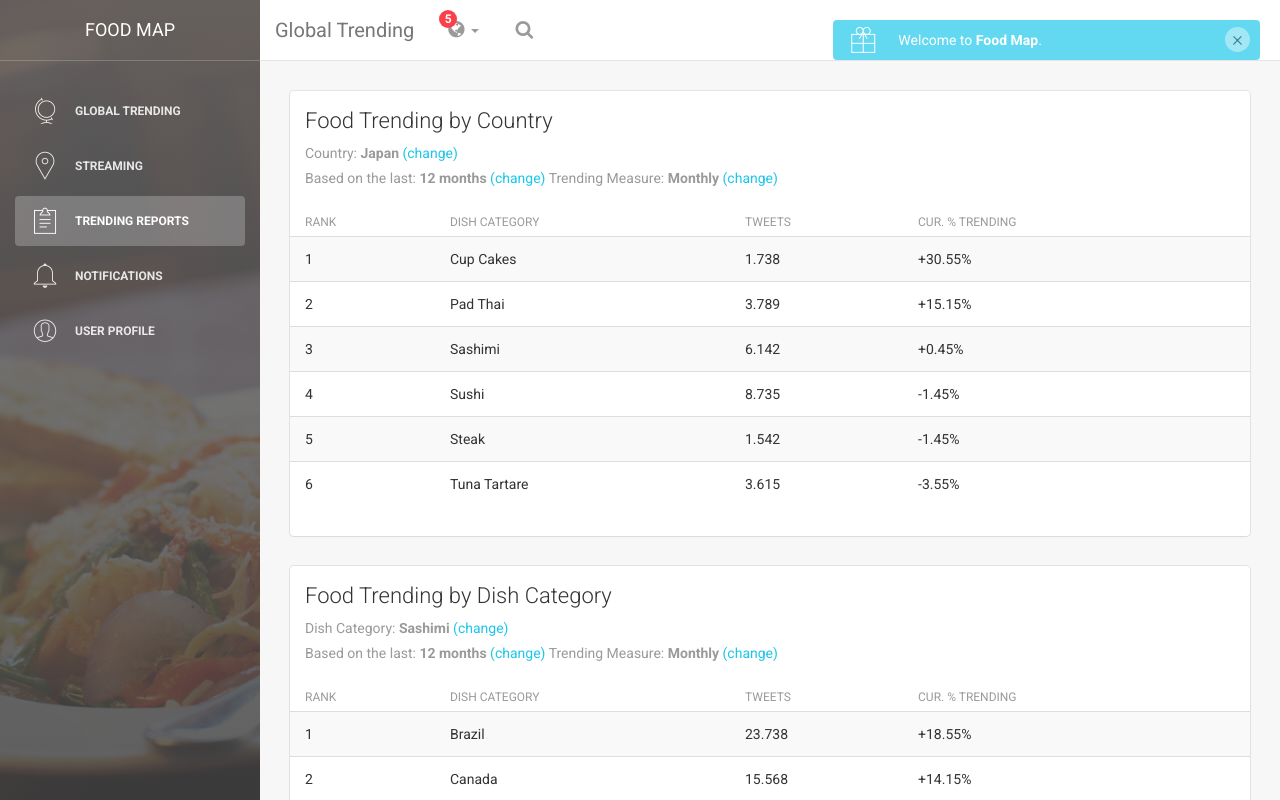
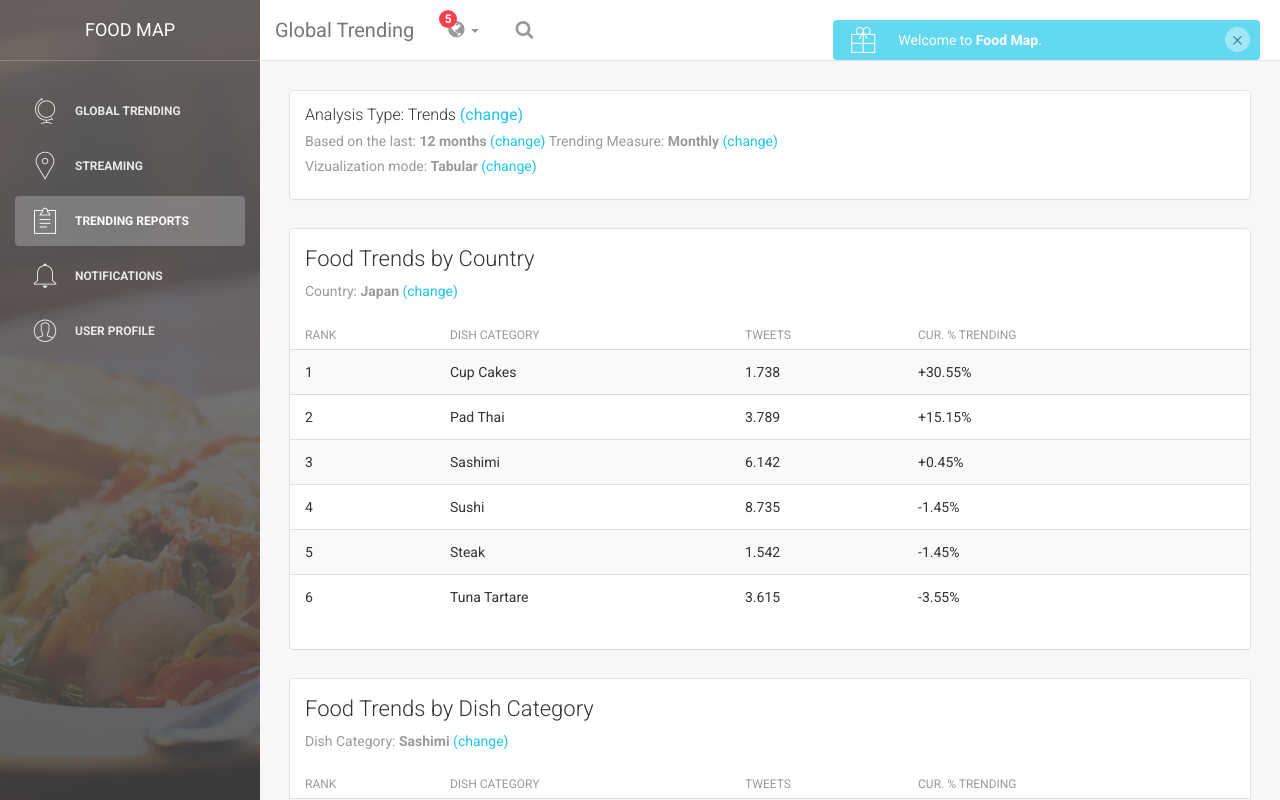
Before and after one commit to cristinadece/food101, a plain HTML site: page demo/light-bootstrap-dashboard-master/table.html in a window 1280 px wide. Drawn offline with nearby package versions, Linux system fonts and the light colour scheme; some packages are replaced by stand-ins of ours.

Commit message:
demp html

```diff
--- a/demo/light-bootstrap-dashboard-master/table.html
+++ b/demo/light-bootstrap-dashboard-master/table.html
@@ -161,9 +161,22 @@
                         <div class="col-md-12">
                             <div class="card">
                                  <div class="header">
-                                    <h4 class="title">Food Trending by Country</h4>
+                                    <h5 class="title">Analysis Type: Trends <a href="#"> (change) </a>  </h5>
+                                    <h5 class="category">Based on the last: <b> 12 months </b> <a href="#"> (change) </a> Trending Measure: <b> Monthly </b> <a href="#"> (change) </a> </h5>
+                                    <h5 class="category">Vizualization mode: <b> Tabular </b> <a href="#"> (change) </a> </h5>
+                                </div>
+                                <div class="content table-responsive table-full-width">
+                                </div>
+                            </div>
+                        </div>
+                    </div>
+                    <div class="row">
+                        <div class="col-md-12">
+                            <div class="card">
+                                 <div class="header">
+                                    <h4 class="title">Food Trends by Country</h4>
                                     <h5 class="category">Country: <b> Japan </b> <a href="#"> (change) </a> </h5>
-                                    <h5 class="category">Based on the last: <b> 12 months </b> <a href="#"> (change) </a> Trending Measure: <b> Monthly </b> <a href="#"> (change) </a> </h5>
+                                    <!--<h5 class="category">Based on the last: <b> 12 months </b> <a href="#"> (change) </a> Trending Measure: <b> Monthly </b> <a href="#"> (change) </a> </h5>-->
                                 </div>
                                 <div class="content table-responsive table-full-width">
                                     <table class="table table-hover table-striped">
@@ -221,9 +234,9 @@
                         <div class="col-md-12">
                             <div class="card">
                                 <div class="header">
-                                    <h4 class="title">Food Trending by Dish Category</h4>
+                                    <h4 class="title">Food Trends by Dish Category</h4>
                                     <h5 class="category">Dish Category: <b> Sashimi </b> <a href="#"> (change) </a> </h5>
-                                    <h5 class="category">Based on the last: <b> 12 months </b> <a href="#"> (change) </a> Trending Measure: <b> Monthly </b> <a href="#"> (change) </a> </h5>
+                                    <!--<h5 class="category">Based on the last: <b> 12 months </b> <a href="#"> (change) </a> Trending Measure: <b> Monthly </b> <a href="#"> (change) </a> </h5>-->
                                 </div>
                                 <div class="content table-responsive table-full-width">
                                     <table class="table table-hover table-striped">
@@ -277,6 +290,21 @@
                             </div>
                         </div>
                     </div>
+                    <div class="row">
+                        <div class="col-md-12">
+                            <div class="card">
+                                <div class="header">
+                                    <h4 class="title">Food Trends by Country</h4>
+                                    <h5 class="category">Country: <b> Japan </b> <a href="#"> (change) </a> </h5>
+                                    <h5 class="category">Dish Categories: <b> Sashimi, Shrimp and grits, Risotto, Sushi, Spring rolls </b> <a href="#"> (change) </a> </h5>
+                                    <!--<h5 class="category">Based on the last: <b> 12 months </b> <a href="#"> (change) </a> Trending Measure: <b> Monthly </b> <a href="#"> (change) </a> </h5>-->
+                                </div>
+                                <div class="content">
+                                  <img src="chart.png" width="100%">
+                                </div>
+                            </div>
+                        </div>
+                    </div>
                 </div>
             </div>
         </div>
@@ -308,6 +336,13 @@
 <!-- Light Bootstrap Table DEMO methods, don't include it in your project! -->
 <script src="assets/js/demo.js"></script>
 
+<script src="https://cdnjs.cloudflare.com/ajax/libs/Chart.js/2.5.0/Chart.js"></script>
+<script src="https://cdnjs.cloudflare.com/ajax/libs/Chart.js/2.5.0/Chart.min.js"></script>
+<script>
+    // var myChart = new Chart()
+</script>
+
+
 <script type="text/javascript">
     $(document).ready(function () {
 
```
Also changed, not shown: demo/light-bootstrap-dashboard-master/dashboard.html (+1 -1 lines), demo/light-bootstrap-dashboard-master/index.html (+10 -1 lines), demo/light-bootstrap-dashboard-master/chart.png (added), demo/light-bootstrap-dashboard-master/chart_1.png (added).
